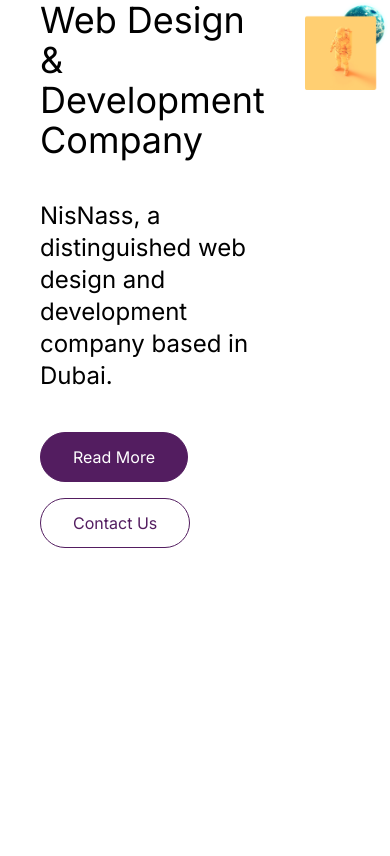
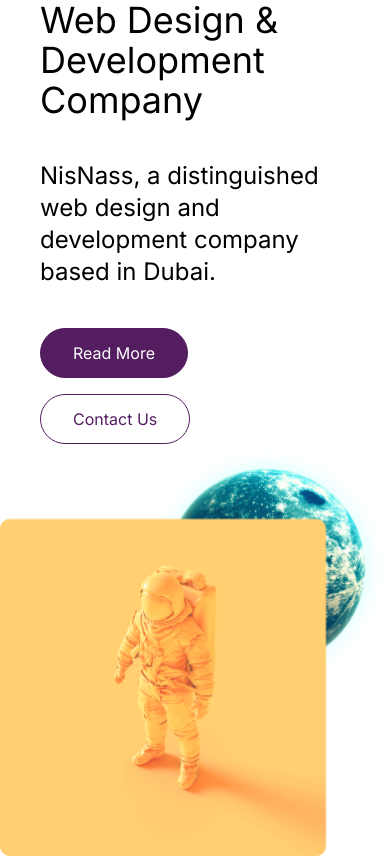
Before and after one commit to IrfanG-cloud/nisnass, a Next.js app: page /components/layout/header/hero in a window 390 px wide. Built offline with nearby package versions, Linux system fonts and the light colour scheme.

Commit message:
hero flex setting

```diff
--- a/src/app/components/layout/header/hero/page.tsx
+++ b/src/app/components/layout/header/hero/page.tsx
@@ -3,7 +3,7 @@
 
 export default function Hero () {
   return (
-    <div className="flex md:justify-around">
+    <div className="md:flex md:justify-around">
         <div className="px-10 py:10 md:py-20">
             <h1 className="text-4xl md:text-6xl">
                 Web Design & Development Company
```
